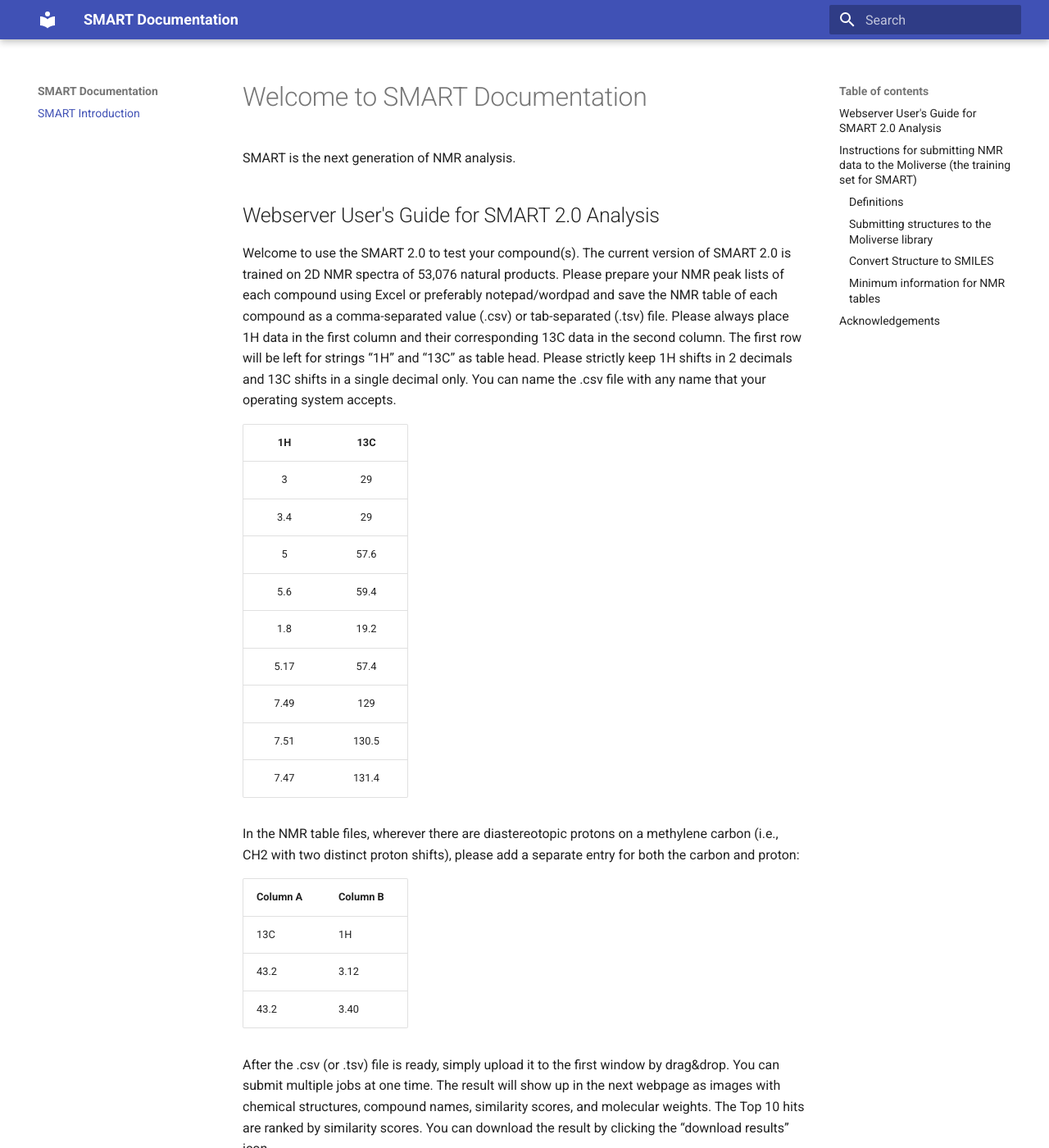
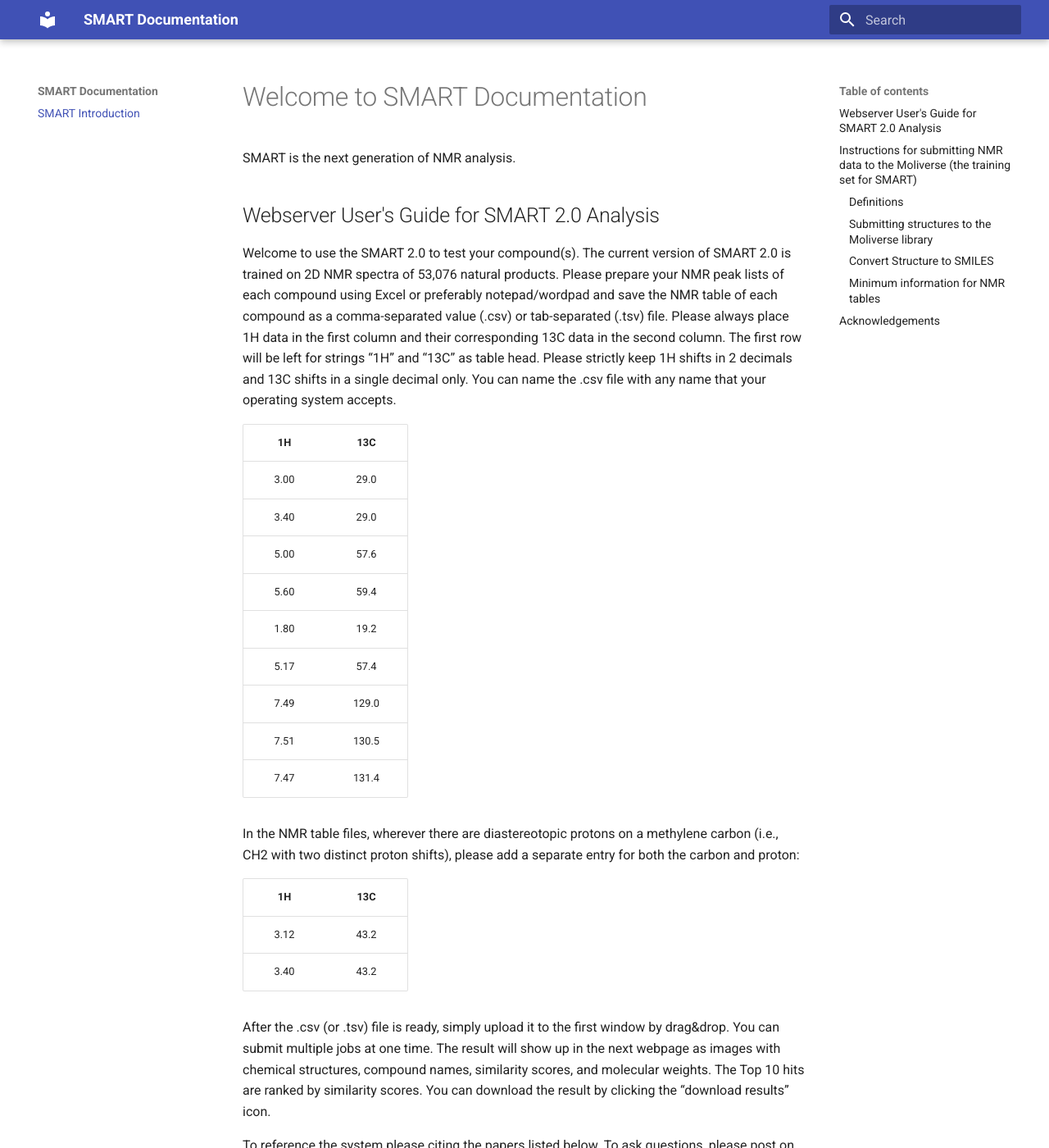
Before and after one commit to mwang87/SMART_NMR_Documentation, an MkDocs documentation site: the page built from docs/index.md, in a window 1280 px wide and 1400 px high. Shown: the whole window at 82% size. Built offline with MkDocs 1.6.1 and Material for MkDocs 9.7.7, drawn with Linux system fonts in a browser that asks for light colours; some of the changed text lies outside the part shown.

Commit message:
Update index.md

```diff
--- a/docs/index.md
+++ b/docs/index.md
@@ -10,23 +10,22 @@ Please prepare your NMR peak lists of each compound using Excel or preferably no
 
 |     1H     |     13C     |
 |:----------:|:-----------:|
-|      3     |      29     |
-|     3.4    |      29     |
-|      5     |     57.6    |
-|     5.6    |     59.4    |
-|     1.8    |     19.2    |
+|    3.00    |     29.0    |
+|    3.40    |     29.0    |
+|    5.00    |     57.6    |
+|    5.60    |     59.4    |
+|    1.80    |     19.2    |
 |    5.17    |     57.4    |
-|    7.49    |     129     |
+|    7.49    |    129.0    |
 |    7.51    |    130.5    |
 |    7.47    |    131.4    |
 
 In the NMR table files, wherever there are diastereotopic protons on a methylene carbon (i.e., CH2 with two distinct proton shifts), please add a separate entry for both the carbon and proton:
 
-| Column A | Column B |
-|----------|----------|
-| 13C      | 1H       |
-| 43.2     | 3.12     |
-| 43.2     | 3.40     |
+|     1H     |     13C     |
+|:----------:|:-----------:|
+| 3.12       | 43.2        |
+| 3.40       | 43.2        |
 
 After the .csv (or .tsv) file is ready, simply upload it to the first window by drag&drop. You can submit multiple jobs at one time. The result will show up in the next webpage as images with chemical structures, compound names, similarity scores, and molecular weights. The Top 10 hits are ranked by similarity scores. You can download the result by clicking the “download results” icon.
 
```
Also changed, not shown: other parts of docs/index.md (+2 -2 lines).
